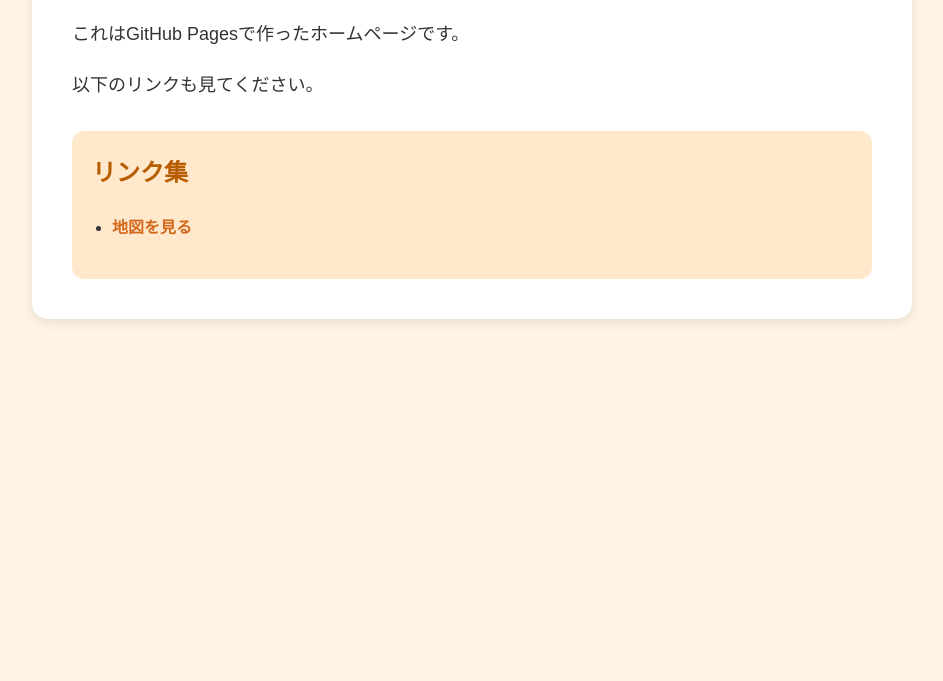
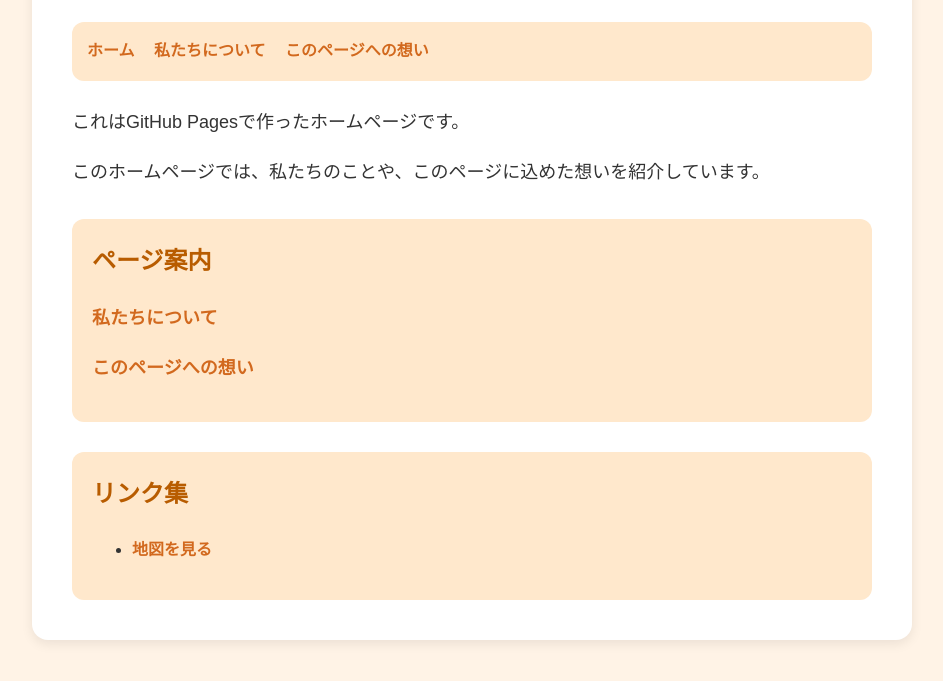
Before and after one commit to slniinomi/zikkennyousite, a plain HTML site: page index.html in a window 1280 px wide. Shown: the part 185-866 px from the top of the page, without its empty margins (168-1111 px from the left). Before the commit the page ends 800 px from the top, so only its background shows below. Drawn offline with Linux system fonts and the light colour scheme.

Commit message:
リンクついか
Added navigation links and improved styling.

```diff
--- a/index.html
+++ b/index.html
@@ -6,7 +6,7 @@
 
   <style>
     body {
-      background-color: #fff3e6; /* 薄いオレンジ色 */
+      background-color: #fff3e6;
       color: #333;
       font-family: "Yu Gothic", "Hiragino Kaku Gothic ProN", sans-serif;
       margin: 0;
@@ -33,6 +33,25 @@
       font-size: 18px;
     }
 
+    nav {
+      margin: 25px 0;
+      padding: 15px;
+      background-color: #ffe8cc;
+      border-radius: 12px;
+    }
+
+    nav a {
+      display: inline-block;
+      margin-right: 15px;
+      color: #d2691e;
+      text-decoration: none;
+      font-weight: bold;
+    }
+
+    nav a:hover {
+      text-decoration: underline;
+    }
+
     .link-box {
       margin-top: 30px;
       padding: 20px;
@@ -54,14 +73,6 @@
     a:hover {
       text-decoration: underline;
     }
-
-    ul {
-      padding-left: 20px;
-    }
-
-    li {
-      margin-bottom: 10px;
-    }
   </style>
 </head>
 
@@ -69,9 +80,27 @@
   <div class="container">
     <h1>こんにちは</h1>
 
+    <nav>
+      <a href="index.html">ホーム</a>
+      <a href="about.html">私たちについて</a>
+      <a href="omoi.html">このページへの想い</a>
+    </nav>
+
     <p>これはGitHub Pagesで作ったホームページです。</p>
 
-    <p>以下のリンクも見てください。</p>
+    <p>このホームページでは、私たちのことや、このページに込めた想いを紹介しています。</p>
+
+    <div class="link-box">
+      <h2>ページ案内</h2>
+      <p>
+        <a href="about.html">私たちについて</a>
+      </p>
+      <p>
+        <a href="omoi.html">このページへの想い</a>
+      </p>
+    </div>
+
+
 
     <div class="link-box">
       <h2>リンク集</h2>
@@ -87,4 +116,6 @@
     </div>
   </div>
 </body>
+  </div>
+</body>
 </html>
```
